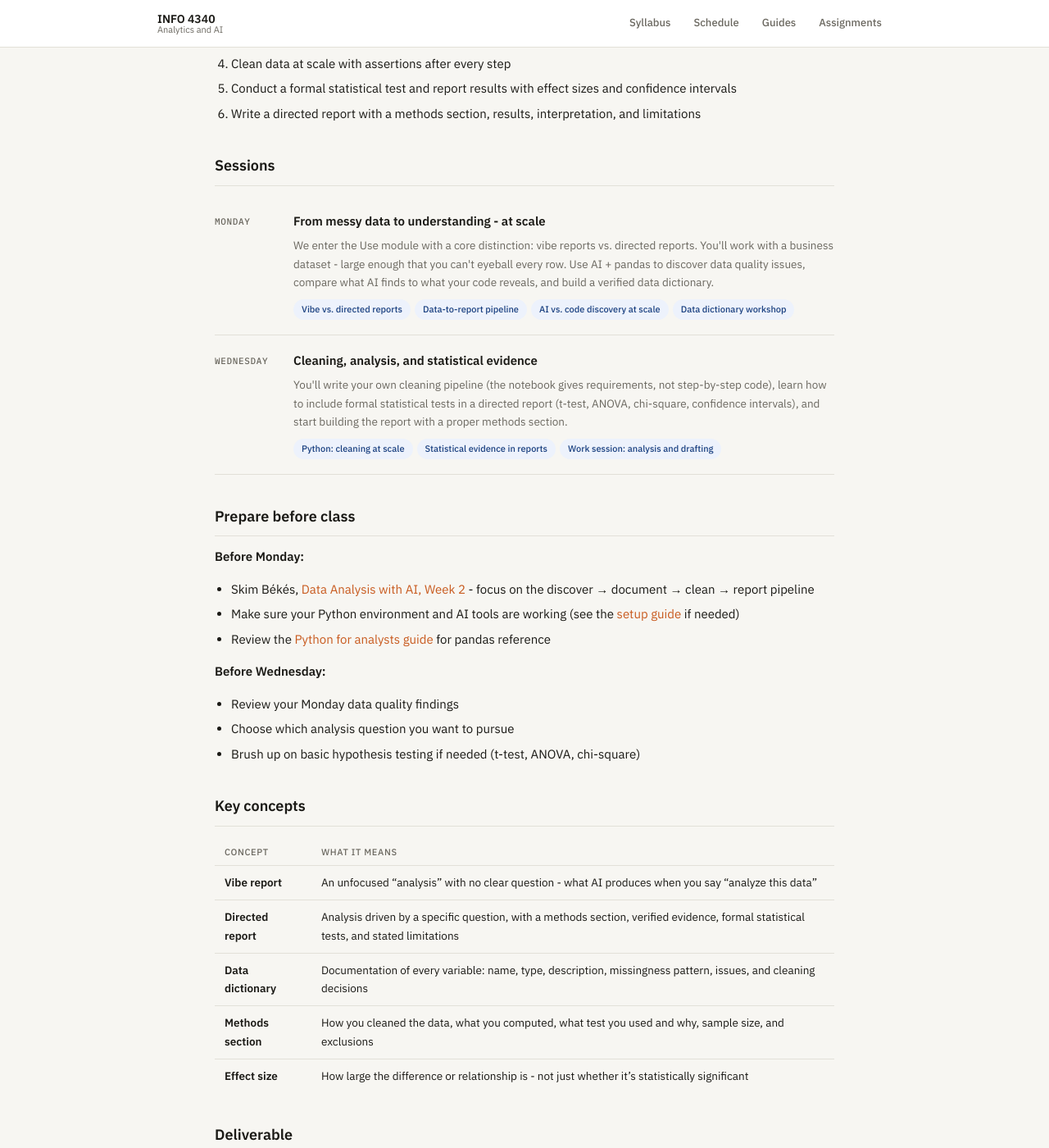
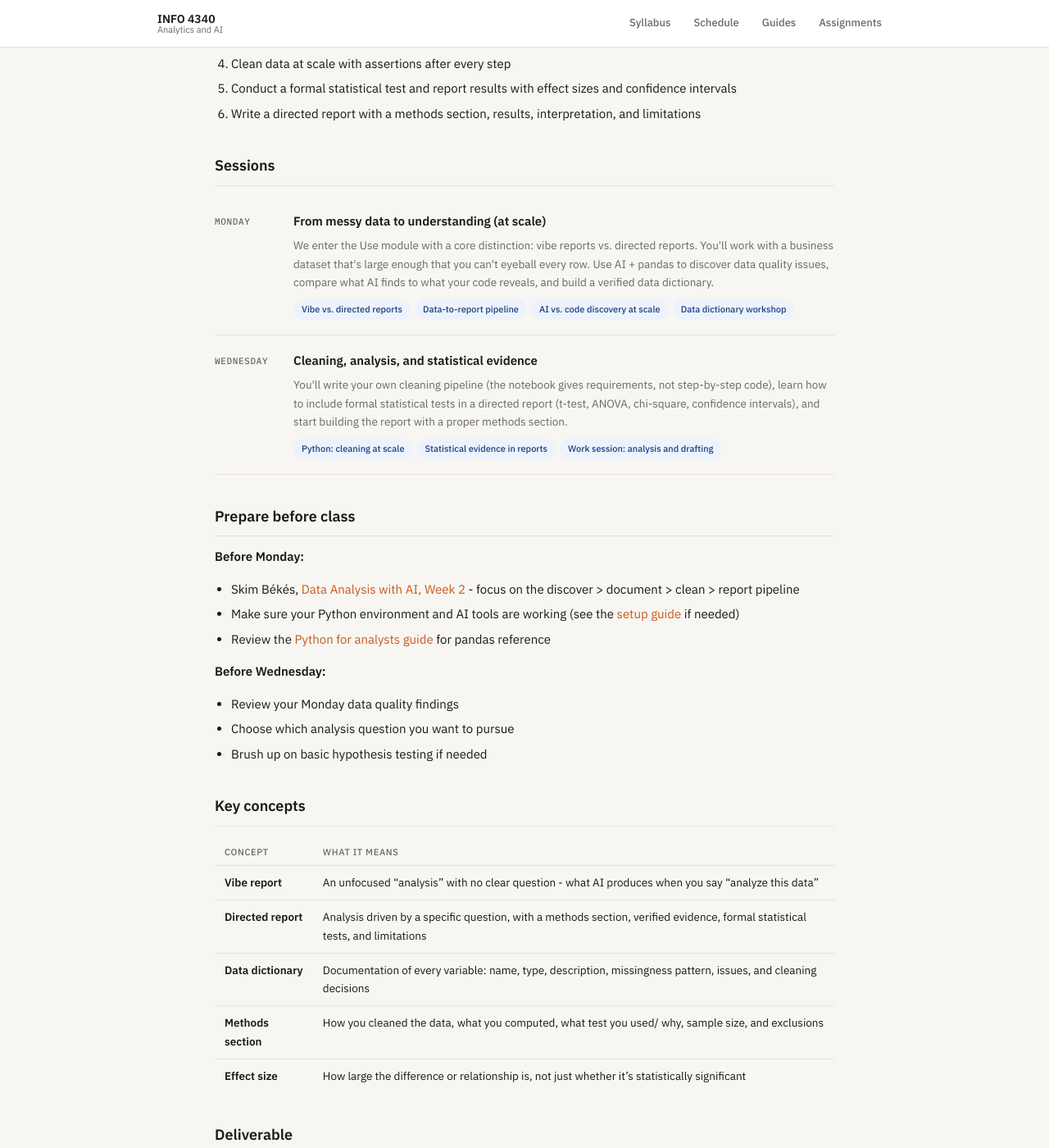
Before and after one commit to steflangehennig/info4340, a Jekyll site: the page built from schedule/week-3.md, in a window 1280 px wide and 1400 px high, scrolled down 469 px. Shown: the whole window at 82% size. Built offline with Jekyll 4.4.1, drawn with Linux system fonts in a browser that asks for light colours; some of the changed text lies outside the part shown.

Commit message:
update wk3 assign

```diff
--- a/schedule/week-3.md
+++ b/schedule/week-3.md
@@ -27,8 +27,8 @@ By the end of this week, you should be able to:
 <div class="session-block" markdown="0">
   <div class="session-label">Monday</div>
   <div class="session-content">
-    <div class="session-title">From messy data to understanding - at scale</div>
-    <p>We enter the Use module with a core distinction: vibe reports vs. directed reports. You'll work with a business dataset - large enough that you can't eyeball every row. Use AI + pandas to discover data quality issues, compare what AI finds to what your code reveals, and build a verified data dictionary.</p>
+    <div class="session-title">From messy data to understanding (at scale)</div>
+    <p>We enter the Use module with a core distinction: vibe reports vs. directed reports. You'll work with a business dataset that's large enough that you can't eyeball every row. Use AI + pandas to discover data quality issues, compare what AI finds to what your code reveals, and build a verified data dictionary.</p>
     <div class="session-topics">
       <span class="topic-tag">Vibe vs. directed reports</span>
       <span class="topic-tag">Data-to-report pipeline</span>
@@ -55,7 +55,7 @@ By the end of this week, you should be able to:
 
 **Before Monday:**
 
-- Skim Békés, [Data Analysis with AI, Week 2](https://gabors-data-analysis.com/ai-course/) - focus on the discover → document → clean → report pipeline
+- Skim Békés, [Data Analysis with AI, Week 2](https://gabors-data-analysis.com/ai-course/) - focus on the discover > document > clean > report pipeline
 - Make sure your Python environment and AI tools are working (see the [setup guide]({{ site.baseurl }}/guides/dev-setup/) if needed)
 - Review the [Python for analysts guide]({{ site.baseurl }}/guides/python-analysts/) for pandas reference
 
@@ -63,17 +63,17 @@ By the end of this week, you should be able to:
 
 - Review your Monday data quality findings
 - Choose which analysis question you want to pursue
-- Brush up on basic hypothesis testing if needed (t-test, ANOVA, chi-square)
+- Brush up on basic hypothesis testing if needed
 
 ## Key concepts
 
 | Concept | What it means |
 |---|---|
 | **Vibe report** | An unfocused "analysis" with no clear question - what AI produces when you say "analyze this data" |
-| **Directed report** | Analysis driven by a specific question, with a methods section, verified evidence, formal statistical tests, and stated limitations |
+| **Directed report** | Analysis driven by a specific question, with a methods section, verified evidence, formal statistical tests, and limitations |
 | **Data dictionary** | Documentation of every variable: name, type, description, missingness pattern, issues, and cleaning decisions |
-| **Methods section** | How you cleaned the data, what you computed, what test you used and why, sample size, and exclusions |
-| **Effect size** | How large the difference or relationship is - not just whether it's statistically significant |
+| **Methods section** | How you cleaned the data, what you computed, what test you used/ why, sample size, and exclusions |
+| **Effect size** | How large the difference or relationship is, not just whether it's statistically significant |
 
 ## Deliverable
 
@@ -86,4 +86,4 @@ By the end of this week, you should be able to:
 
 ## Looking ahead
 
-Next week: **Debugging AI's Work** - you'll learn to find bugs in AI-generated code, quantify their impact, and build an automated test suite. The central lesson: output that looks right is not necessarily right.
+Next week: **Debugging AI's Work** - you'll learn to find bugs in AI-generated code, quantify their impact, and build an automated test function. The central lesson is that output that looks right isn't necessarily right.
```
